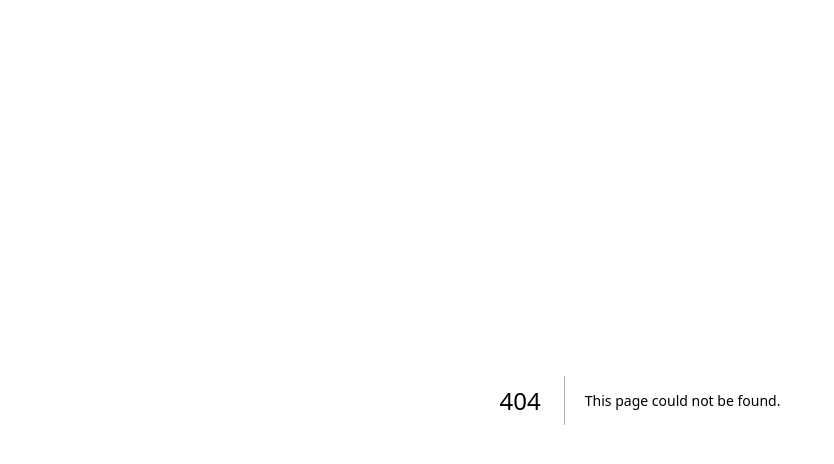
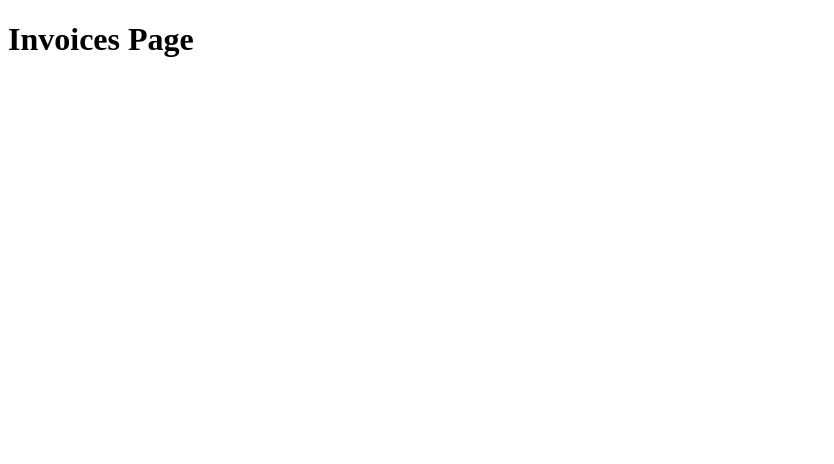
Before and after one commit to tahseenafzal/nextjs-dashboard, a Next.js app: page /dashboard/invoices in a window 1280 px wide. Before the commit this address had no page. Shown: the top 464 px of the page, without its empty margins (0-834 px from the left). Built offline with nearby package versions, Linux system fonts and the light colour scheme.

Commit message:
Create page.tsx
Invoices page

```diff
--- /dev/null
+++ b/app/dashboard/invoices/page.tsx
@@ -0,0 +1,5 @@
+const Page = () => {
+  return <h1>Invoices Page</h1>;
+};
+
+export default Page;
```
